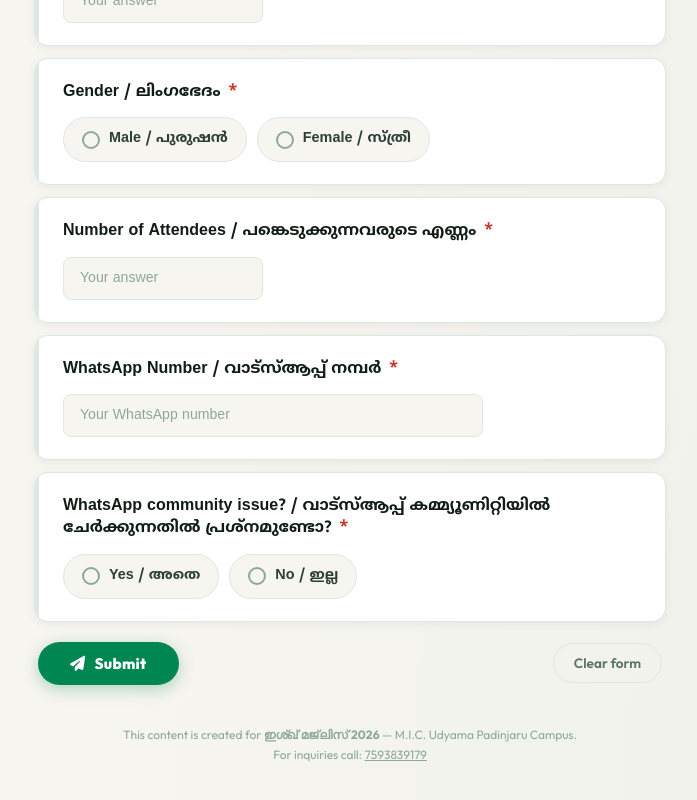
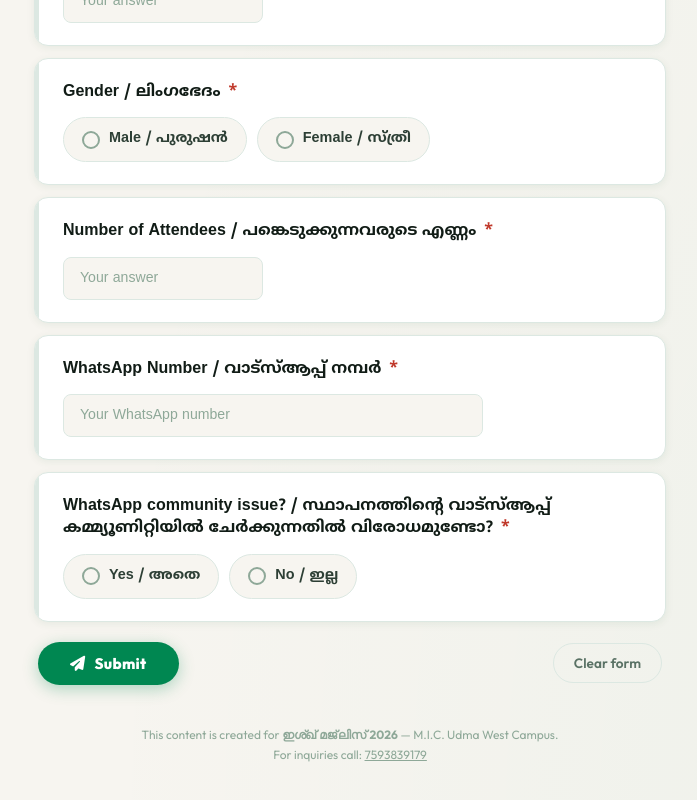
Before and after one commit to disadiaudma-art/ishq-majlis, a React (Vite) app: page / in a window 1280 px wide. Shown: the part 1526-2326 px from the top of the page, without its empty margins (290-987 px from the left). Built offline with nearby package versions, Linux system fonts and the light colour scheme; no server answers.

Commit message:
little edxition

```diff
--- a/src/components/RegistrationForm.jsx
+++ b/src/components/RegistrationForm.jsx
@@ -221,7 +221,7 @@ export default function RegistrationForm({ onSuccess }) {
       {/* ── 7. WhatsApp Community Concern ── */}
       <div className={`form-q-card ${errors.whatsappCommunityConcern ? 'has-error' : ''}`}>
         <label className="q-label">
-          WhatsApp community issue? / വാട്സ്ആപ്പ് കമ്മ്യൂണിറ്റിയിൽ ചേർക്കുന്നതിൽ പ്രശ്നമുണ്ടോ?
+          WhatsApp community issue? / സ്ഥാപനത്തിൻ്റെ വാട്സ്ആപ്പ് കമ്മ്യൂണിറ്റിയിൽ ചേർക്കുന്നതിൽ വിരോധമുണ്ടോ?
           <span className="req-star"> *</span>
         </label>
         <div className="q-radio-group">
@@ -271,7 +271,7 @@ export default function RegistrationForm({ onSuccess }) {
       </div>
 
       <p className="form-disclaimer">
-        This content is created for <strong>ഇശ്ഖ് മജ്‌ലിസ് 2026</strong> — M.I.C. Udyama Padinjaru Campus.<br />
+        This content is created for <strong>ഇശ്ഖ് മജ്‌ലിസ് 2026</strong> — M.I.C. Udma West Campus.<br />
         For inquiries call: <a href="tel:7593839179">7593839179</a>
       </p>
     </form>
```
